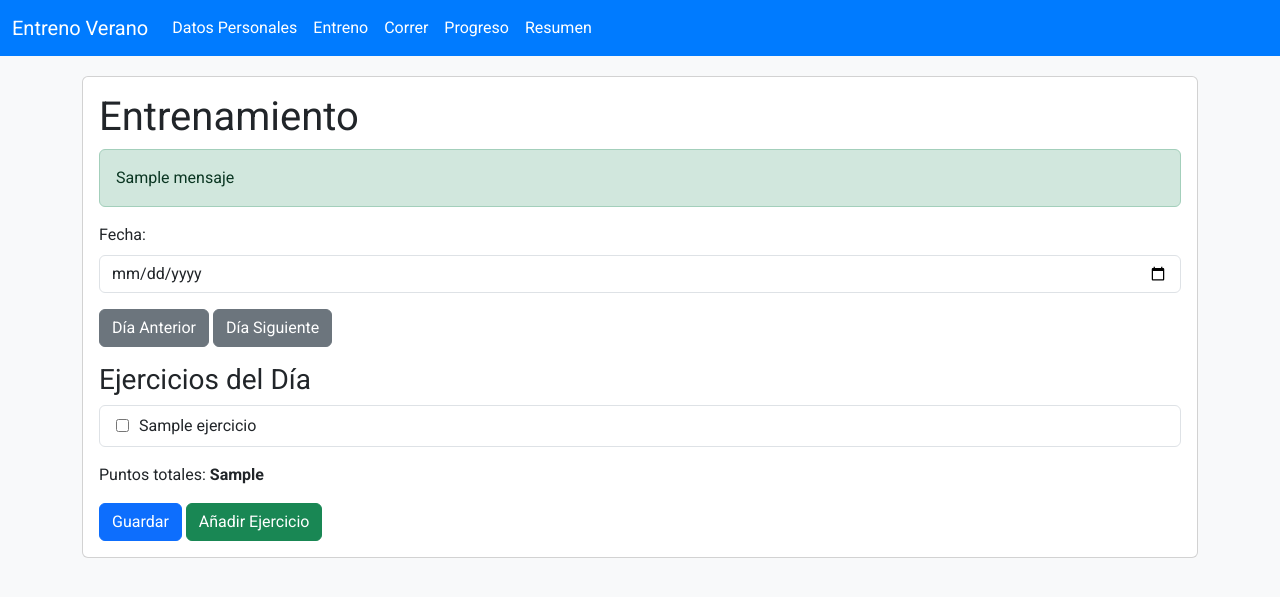
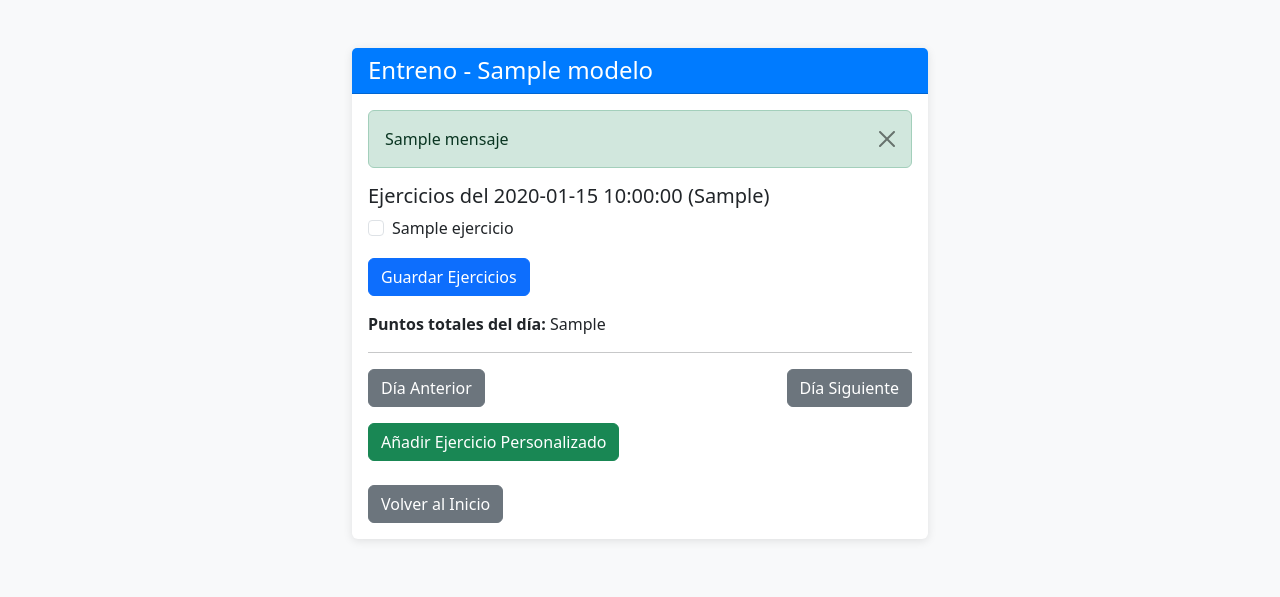
Before and after one commit to bernat1973/entreno-verano, a Flask app: template templates/entreno.html in a window 1280 px wide. Shown: the top 597 px of the page. Run offline with Flask 3, Linux system fonts and the light colour scheme; the template is opened without the code that fills it: most values are stand-ins (such as "Sample title", 1, 10 or a date in 2020); parts of the project's set-up code (start-up, migrations or seed data) failed here and were passed over.

Commit message:
Update entreno.html

```diff
--- a/templates/entreno.html
+++ b/templates/entreno.html
@@ -3,86 +3,80 @@
 <head>
     <meta charset="UTF-8">
     <meta name="viewport" content="width=device-width, initial-scale=1.0">
-    <title>Entreno</title>
-    <link href="https://cdn.jsdelivr.net/npm/bootstrap@5.3.2/dist/css/bootstrap.min.css" rel="stylesheet">
-    <link href="https://fonts.googleapis.com/css2?family=Roboto:wght@400;700&display=swap" rel="stylesheet">
+    <title>Entreno - Entreno Verano</title>
+    <link href="https://cdn.jsdelivr.net/npm/bootstrap@5.3.0/dist/css/bootstrap.min.css" rel="stylesheet">
     <style>
-        body { font-family: 'Roboto', sans-serif; background-color: #f8f9fa; }
-        .navbar { background-color: #007bff; }
-        .navbar-brand, .nav-link { color: white !important; }
-        .nav-link:hover { color: #e0e0e0 !important; }
-        .container { margin-top: 20px; }
-        .error { color: red; font-weight: bold; }
-        .mensaje { color: green; font-weight: bold; }
-        .card { margin-bottom: 20px; }
-        .list-group-item { display: flex; align-items: center; }
-        .list-group-item input[type="checkbox"] { margin-right: 10px; }
-        .ejercicio-personalizado { background-color: #e9f7ef; } /* Fondo claro para ejercicios personalizados */
+        body {
+            background-color: #f8f9fa;
+        }
+        .container {
+            max-width: 600px;
+        }
+        .card {
+            border: none;
+            box-shadow: 0 2px 10px rgba(0, 0, 0, 0.1);
+        }
+        .card-header {
+            background-color: #007bff;
+            color: white;
+        }
+        .exercise-list {
+            max-height: 300px;
+            overflow-y: auto;
+        }
     </style>
 </head>
 <body>
-    <nav class="navbar navbar-expand-lg">
-        <div class="container-fluid">
-            <a class="navbar-brand" href="/">Entreno Verano</a>
-            <button class="navbar-toggler" type="button" data-bs-toggle="collapse" data-bs-target="#navbarNav" aria-controls="navbarNav" aria-expanded="false" aria-label="Toggle navigation">
-                <span class="navbar-toggler-icon"></span>
-            </button>
-            <div class="collapse navbar-collapse" id="navbarNav">
-                <ul class="navbar-nav">
-                    <li class="nav-item"><a class="nav-link" href="/">Datos Personales</a></li>
-                    <li class="nav-item"><a class="nav-link active" href="/entreno">Entreno</a></li>
-                    <li class="nav-item"><a class="nav-link" href="/correr">Correr</a></li>
-                    <li class="nav-item"><a class="nav-link" href="/progreso">Progreso</a></li>
-                    <li class="nav-item"><a class="nav-link" href="/resumen">Resumen</a></li>
-                </ul>
+    <div class="container mt-5">
+        <div class="card">
+            <div class="card-header">
+                <h1 class="h4 mb-0">Entreno - {{ modelo.nombre }}</h1>
             </div>
-        </div>
-    </nav>
-    <div class="container">
-        <div class="card">
             <div class="card-body">
-                <h1 class="card-title">Entrenamiento</h1>
+                {% if mensaje %}
+                    <div class="alert alert-success alert-dismissible fade show" role="alert">
+                        {{ mensaje }}
+                        <button type="button" class="btn-close" data-bs-dismiss="alert" aria-label="Close"></button>
+                    </div>
+                {% endif %}
                 {% if error %}
-                    <div class="alert alert-danger">{{ error }}</div>
+                    <div class="alert alert-danger alert-dismissible fade show" role="alert">
+                        {{ error }}
+                        <button type="button" class="btn-close" data-bs-dismiss="alert" aria-label="Close"></button>
+                    </div>
                 {% endif %}
-                {% if mensaje %}
-                    <div class="alert alert-success">{{ mensaje }}</div>
-                {% endif %}
-                <form method="POST" action="/entreno">
-                    <div class="mb-3">
-                        <label for="fecha" class="form-label">Fecha:</label>
-                        <input type="date" class="form-control" id="fecha" name="fecha" required value="{{ fecha }}">
+                <h5>Ejercicios del {{ fecha|datetimeformat('%d/%m/%Y') }} ({{ ejercicios_type|replace('bodyweight', 'Sin pesas')|replace('weights', 'Con pesas') }})</h5>
+                <form method="POST" action="{{ url_for('entreno') }}">
+                    <input type="hidden" name="fecha" value="{{ fecha }}">
+                    <div class="exercise-list mb-3">
+                        {% if ejercicios %}
+                            {% for ejercicio in ejercicios %}
+                                <div class="form-check">
+                                    <input type="checkbox" class="form-check-input" name="ejercicios" value="{{ ejercicio }}" id="{{ ejercicio }}" {% if modelo.ejercicios_completados.get(fecha, {}).get(ejercicios_obj.get_base_exercise_name(ejercicio), False) %}checked{% endif %}>
+                                    <label class="form-check-label" for="{{ ejercicio }}">{{ ejercicio }}</label>
+                                </div>
+                            {% endfor %}
+                        {% else %}
+                            <p>No hay ejercicios para esta fecha.</p>
+                        {% endif %}
                     </div>
-                    <div class="mb-3">
-                        <a href="/entreno?fecha={{ fecha_anterior }}" class="btn btn-secondary">Día Anterior</a>
-                        <a href="/entreno?fecha={{ fecha_siguiente }}" class="btn btn-secondary">Día Siguiente</a>
-                    </div>
-                    <h3>Ejercicios del Día</h3>
-                    {% if ejercicios %}
-                        <ul class="list-group">
-                            {% for ejercicio in ejercicios %}
-                                <li class="list-group-item {% if ejercicio in modelo.ejercicios_personalizados_por_fecha.get(fecha, []) %} ejercicio-personalizado {% endif %}">
-                                    <input type="checkbox" name="ejercicios" value="{{ ejercicio }}"
-                                        {% if modelo.ejercicios_completados.get(fecha, {}).get(ejercicios_obj.get_base_exercise_name(ejercicio), False) %}
-                                            checked
-                                        {% endif %}
-                                    >
-                                    {{ ejercicio }}
-                                </li>
-                            {% endfor %}
-                        </ul>
-                    {% else %}
-                        <p class="text-muted">No hay ejercicios disponibles para esta fecha.</p>
-                    {% endif %}
-                    <p class="mt-3">Puntos totales: <strong>{{ puntos_totales }}</strong></p>
-                    <div class="mt-3">
-                        <button type="submit" class="btn btn-primary">Guardar</button>
-                        <a href="/anadir_ejercicio?fecha={{ fecha }}" class="btn btn-success">Añadir Ejercicio</a>
-                    </div>
+                    <button type="submit" class="btn btn-primary">Guardar Ejercicios</button>
                 </form>
+                <div class="mt-3">
+                    <p><strong>Puntos totales del día:</strong> {{ puntos_totales }}</p>
+                </div>
+                <hr>
+                <div class="d-flex justify-content-between mb-3">
+                    <a href="{{ url_for('entreno', fecha=fecha_anterior) }}" class="btn btn-secondary">Día Anterior</a>
+                    <a href="{{ url_for('entreno', fecha=fecha_siguiente) }}" class="btn btn-secondary">Día Siguiente</a>
+                </div>
+                <a href="{{ url_for('anadir_ejercicio', fecha=fecha) }}" class="btn btn-success">Añadir Ejercicio Personalizado</a>
+                <div class="mt-4">
+                    <a href="{{ url_for('index') }}" class="btn btn-secondary">Volver al Inicio</a>
+                </div>
             </div>
         </div>
     </div>
-    <script src="https://cdn.jsdelivr.net/npm/bootstrap@5.3.2/dist/js/bootstrap.bundle.min.js"></script>
+    <script src="https://cdn.jsdelivr.net/npm/bootstrap@5.3.0/dist/js/bootstrap.bundle.min.js"></script>
 </body>
 </html>
```
